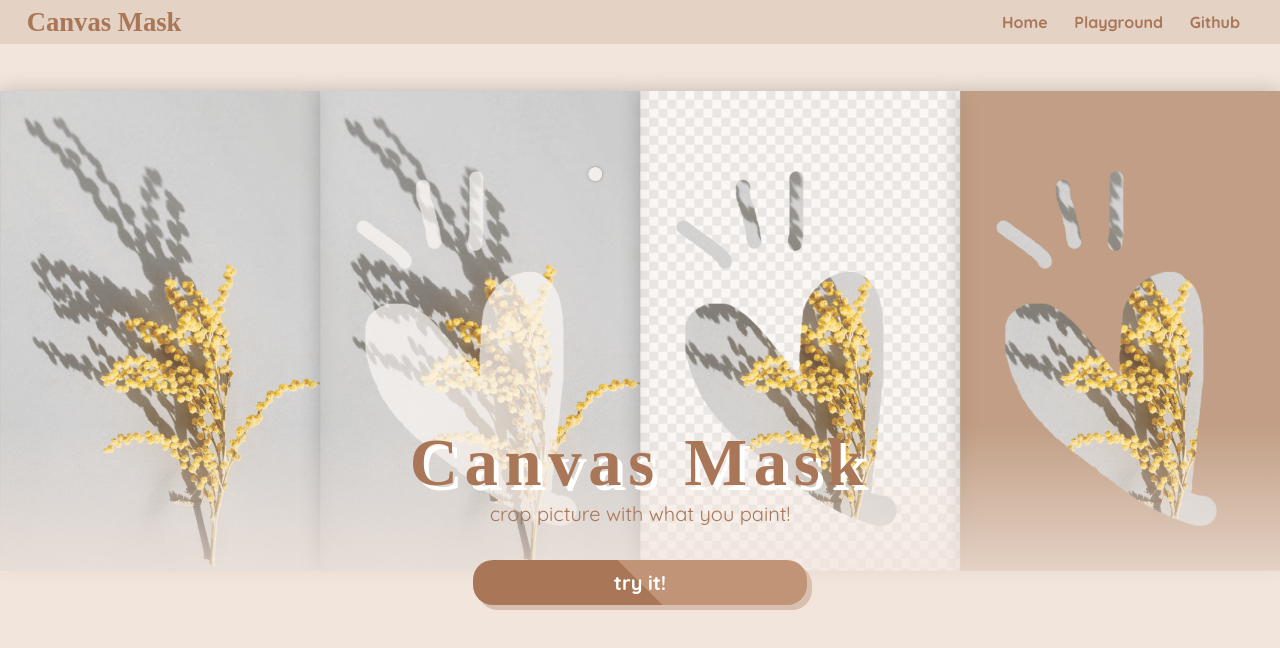
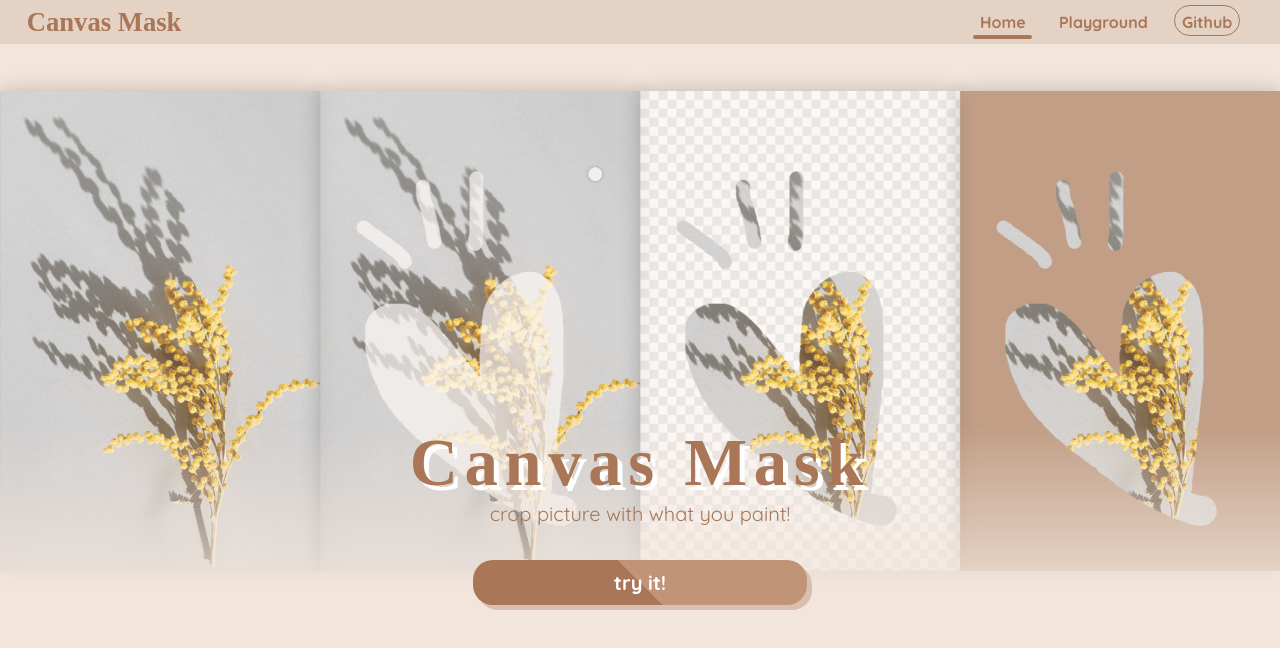
Before and after one commit to vii120/canvas-mask, a Vue app: page / in a window 1280 px wide. Shown: the top 648 px of the page. Built offline with nearby package versions, Linux system fonts and the light colour scheme; a web font is replaced by a local one.

Commit message:
UPD: Update navbar

```diff
--- a/src/components/Navbar.vue
+++ b/src/components/Navbar.vue
@@ -1,12 +1,13 @@
 <template>
   <nav>
     <router-link to="/" class="logo">Canvas Mask</router-link>
-    <router-link to="/">Home</router-link>
-    <router-link to="/playground">Playground</router-link>
+    <router-link class="page-link" to="/">Home</router-link>
+    <router-link class="page-link" to="/playground">Playground</router-link>
     <a
       href="https://github.com/vii120/canvas-mask"
       target="_blank"
       rel="noopener"
+      class="github-link"
     >
       Github
     </a>
@@ -33,7 +34,33 @@ nav {
   }
   a {
     padding: 0.1rem;
-    padding-right: 0.3rem;
+    padding-bottom: 0.05rem;
+    margin-bottom: 0.05rem;
+    margin-right: 0.3rem;
+  }
+  .page-link {
+    position: relative;
+    &:before {
+      content: '';
+      position: absolute;
+      top: 100%;
+      left: 0;
+      width: 0;
+      height: 0.05rem;
+      border-radius: 0.2rem;
+      background-color: $primary-color;
+      transition: all 0.2s;
+    }
+    &:hover,
+    &.router-link-exact-active {
+      &:before {
+        width: 100%;
+      }
+    }
+  }
+  .github-link {
+    border: 1px solid;
+    border-radius: 0.3rem;
   }
 }
 </style>
--- a/src/views/Intro.vue
+++ b/src/views/Intro.vue
@@ -38,7 +38,6 @@ export default {
     &:hover {
       img {
         filter: brightness(0.7);
-        transform: scale(0.9);
         opacity: 0.4;
         &:hover {
           filter: none;
```
Also changed, not shown: 2 other files (tests, documents, lock files or other folders).
